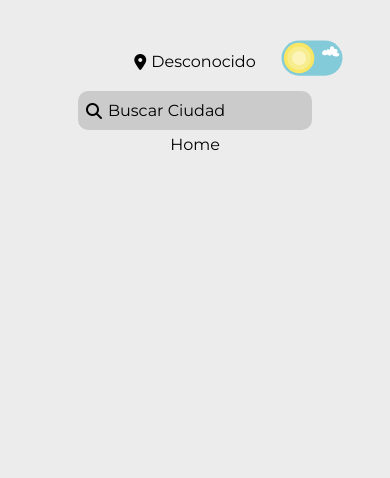
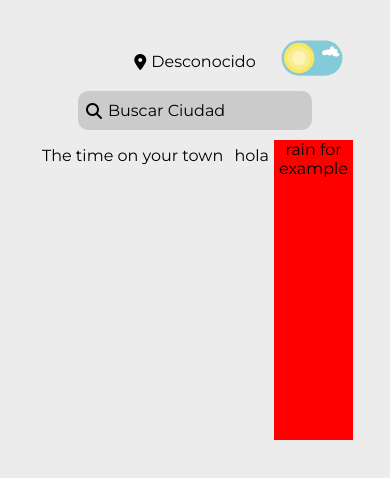
Before and after one commit to jesuseliasalba/Proyecto11_React_Basics, a React (Vite) app: page / in a window 390 px wide. Shown: the top 478 px of the page. Built offline with nearby package versions, Linux system fonts and the light colour scheme; no server answers.

Commit message:
Start main weather zone

```diff
--- a/src/components/header/header.css
+++ b/src/components/header/header.css
@@ -1,8 +1,7 @@
-header {
+header.displayFlex {
   justify-content: space-around !important;
   padding: var(--jea-padding-xs);
   padding-top: var(--jea-padding-s);
-  position: relative;
 }
 
 .divCity {
@@ -11,12 +10,14 @@ header {
 }
 
 @media (max-width: 750px) {
-  header.displayFlex-row {
+  header.displayFlex {
     flex-direction: column;
     gap: var(--jea-gap-m);
+    position: relative;
     padding-top: var(--jea-padding-m);
+    padding-bottom: var(--jea-padding-s);
   }
-  header.displayFlex-row > label {
+  header.displayFlex > label {
     position: absolute !important;
     top: 5px;
     right: 10px;
--- a/src/components/header/header.jsx
+++ b/src/components/header/header.jsx
@@ -7,24 +7,24 @@ const Header = () => {
 
   const [city, setCity] = useState("Desconocido")
 
-  useEffect(() => {
-    navigator.geolocation.getCurrentPosition((position) => {
-      fetch(`https://us1.locationiq.com/v1/reverse?lat=${position.coords.latitude}&lon=${position.coords.longitude}&format=json&key=pk.e65df5358c57261e3f376d4caf32a11b`,{method: 'GET', headers: {accept: 'application/json'}})
-      .then(res => res.json())
-      .then(res => setCity(`${res.address.city}, ${res.address.country}`))
-      .catch(err => console.error('error:' + err));
-      },() => {
-        fetch('https://api.ipdata.co/?api-key=298683c76a6c6bee1a5970f2e90d478413ba4c45b55d28c87093b610', {headers: {'Accept':'application/json'}})
-        .then(res => res.json())
-        .then(res => setCity(`${res.city}, ${res.country_name}`))
-        .catch(err => console.error(err))
-      } )
-  }, [])
+  // useEffect(() => {
+  //   navigator.geolocation.getCurrentPosition((position) => {
+  //     fetch(`https://us1.locationiq.com/v1/reverse?lat=${position.coords.latitude}&lon=${position.coords.longitude}&format=json&key=pk.e65df5358c57261e3f376d4caf32a11b`,{method: 'GET', headers: {accept: 'application/json'}})
+  //     .then(res => res.json())
+  //     .then(res => setCity(`${res.address.city}, ${res.address.country}`))
+  //     .catch(err => console.error('error:' + err));
+  //     },() => {
+  //       fetch('https://api.ipdata.co/?api-key=298683c76a6c6bee1a5970f2e90d478413ba4c45b55d28c87093b610', {headers: {'Accept':'application/json'}})
+  //       .then(res => res.json())
+  //       .then(res => setCity(`${res.city}, ${res.country_name}`))
+  //       .catch(err => console.error(err))
+  //     } )
+  // }, [])
 
   return (
 
-    <header className='displayFlex-row'>
-      <div className='displayFlex-row divCity'>
+    <header className='displayFlex row container'>
+      <div className='displayFlex row divCity'>
         <i className="fa-solid fa-location-dot"></i>
         <p>{city ? city : "Desconocida"}</p>
       </div>
--- a/src/index.css
+++ b/src/index.css
@@ -79,9 +79,39 @@ body {
   --jea-color-button: #d9d9d9;
 }
 
-.displayFlex-row {
+.displayFlex {
   display: flex;
   align-items: center;
   justify-content: center;
+}
+.row {
   flex-direction: row;
 }
+.column {
+  flex-direction: column;
+}
+
+.container {
+  width: 100%;
+  max-width: 1200px;
+  margin: 0 auto;
+  padding: 0 15px;
+}
+
+@media (max-width: 1200px) {
+  .container {
+    max-width: 100%;
+  }
+}
+
+@media (max-width: 750px) {
+  .container {
+    padding: 0 10px;
+  }
+}
+
+@media (max-width: 480px) {
+  .container {
+    padding: 0 5px;
+  }
+}
--- a/src/pages/home/home.css
+++ b/src/pages/home/home.css
@@ -0,0 +1,25 @@
+.topContent {
+  height: 300px;
+}
+
+.timeTown {
+  flex: 3;
+  height: 100%;
+}
+
+.rainChance {
+  height: 100%;
+  flex: 1;
+  background-color: red;
+}
+
+.optionsTime.displayFlex {
+  height: 30px;
+  width: 100%;
+  padding: var(--jea-padding-xs);
+  justify-content: space-between;
+}
+
+.timeDays {
+  height: 270px;
+}
--- a/src/pages/home/home.jsx
+++ b/src/pages/home/home.jsx
@@ -4,7 +4,18 @@ import "./home.css"
 
 const Home = () => {
   return (
-    <div>Home</div>
+    <section className='container displayFlex row topContent'>
+      <div className='timeTown displayFlex column'>
+        <div className='optionsTime displayFlex row'>
+          <h2>The time on your town</h2>
+          <h2>hola</h2>
+        </div>
+        <div className='timeDays'></div>
+      </div>
+      <div className='rainChance'>
+        <h2>rain for example</h2>
+      </div>
+    </section>
   )
 }
 
```
